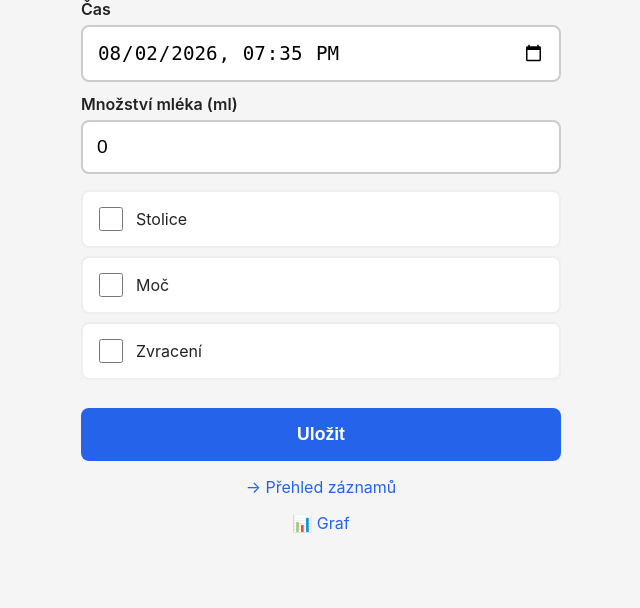
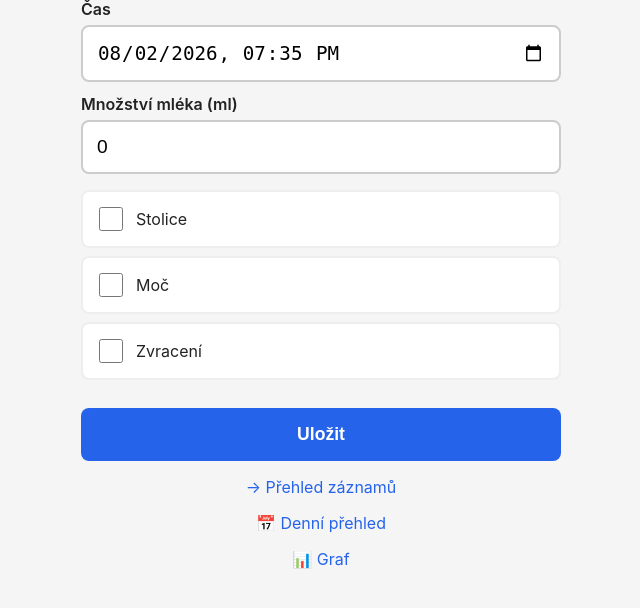
Before and after one commit to tjmnmk/dite_zaznamy_mliko, a Flask app: page / in a window 1280 px wide. Shown: the part 73-681 px from the top of the page, without its empty margins (319-959 px from the left). Run offline with Flask 3, Linux system fonts and the light colour scheme; data that the repository does not hold is empty.

Commit message:
odkaz formular

```diff
--- a/templates/formular.html
+++ b/templates/formular.html
@@ -77,6 +77,7 @@
             <button type="submit">Uložit</button>
         </form>
         <a class="odkaz" href="{{ url_for('prehled') }}">→ Přehled záznamů</a>
+        <a class="odkaz" href="{{ url_for('deni_prehled') }}">📅 Denní přehled</a>
         <a class="odkaz" href="{{ url_for('graf') }}">📊 Graf</a>
     </div>
 </body>
```
